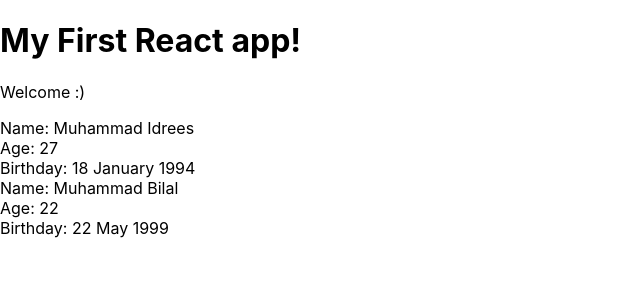
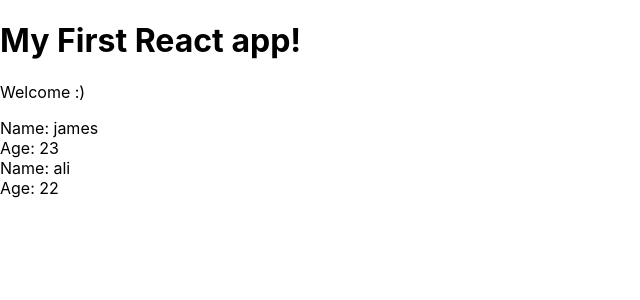
Before and after one commit to mi-dexigner/react-redux-complete, a React (Create React App) app: page / in a window 1280 px wide. Shown: the top 300 px of the page, without its empty margins (0-640 px from the left). Built offline with nearby package versions, Linux system fonts and the light colour scheme.

Commit message:
container, ui component and conditional

```diff
--- a/src/App.js
+++ b/src/App.js
@@ -2,14 +2,20 @@
 import Ninjas from './Ninjas';
 
 class App extends Component{
-
+state = {
+  ninjas:[
+    {name:'james',age:23,id:1},
+    {name:'ali',age:22,id:2},
+    {name:'zabi',age:20,id:3}
+  ]
+}
 render() {
   return (
     <div className="App">
       <h1>My First React app!</h1>
       <p>Welcome :)</p>
-    <Ninjas name="Muhammad Idrees" age="27" birthday="18 January 1994" />
-    <Ninjas name="Muhammad Bilal" age="22" birthday="22 May 1999" />
+    {/* <Ninjas name="Muhammad Idrees" age="27" birthday="18 January 1994" /> */}
+    <Ninjas ninjas={this.state.ninjas}  />
     </div>
   );
 }
--- a/src/Ninjas.js
+++ b/src/Ninjas.js
@@ -1,17 +1,37 @@
-import React, {Component} from 'react';
+import React from 'react';
 
-class Ninjas extends Component{
-render(){
+const Ninjas = ({ ninjas }) => {
+
     // console.log(this.props);
-    const {name,age,birthday } = this.props;
-    return(
-        <div className="ninja">
-        <div>Name: {name }</div>
-        <div>Age: { age }</div>
-        <div>Birthday: {birthday }</div>
+    // const {name,age,birthday } = this.props;
+    // const { ninjas } = props;
+    // const ninjaList = ninjas.map(ninja => {
+    //     if (ninja.age > 20) {
+    //         return (
+    //             <div className="ninja" key={ninja.id}>
+    //                 <div>Name: {ninja.name}</div>
+    //                 <div>Age: {ninja.age}</div>
+    //             </div>
+    //         )
+    //     } else {
+    //         return null
+    //     }
+    // })
+    const ninjaList = ninjas.map(ninja => {
+        return ninja.age > 20 ? (
+                          <div className="ninja" key={ninja.id}>
+                    <div>Name: {ninja.name}</div>
+                    <div>Age: {ninja.age}</div>
+                </div>
+        ):null ;
+    })
+    return (
+        <div className="ninja-list">
+            {ninjaList}
         </div>
     )
-}
+
+
 }
 
 export default Ninjas
```
Also changed, not shown: 1 other file (tests, documents, lock files or other folders).
